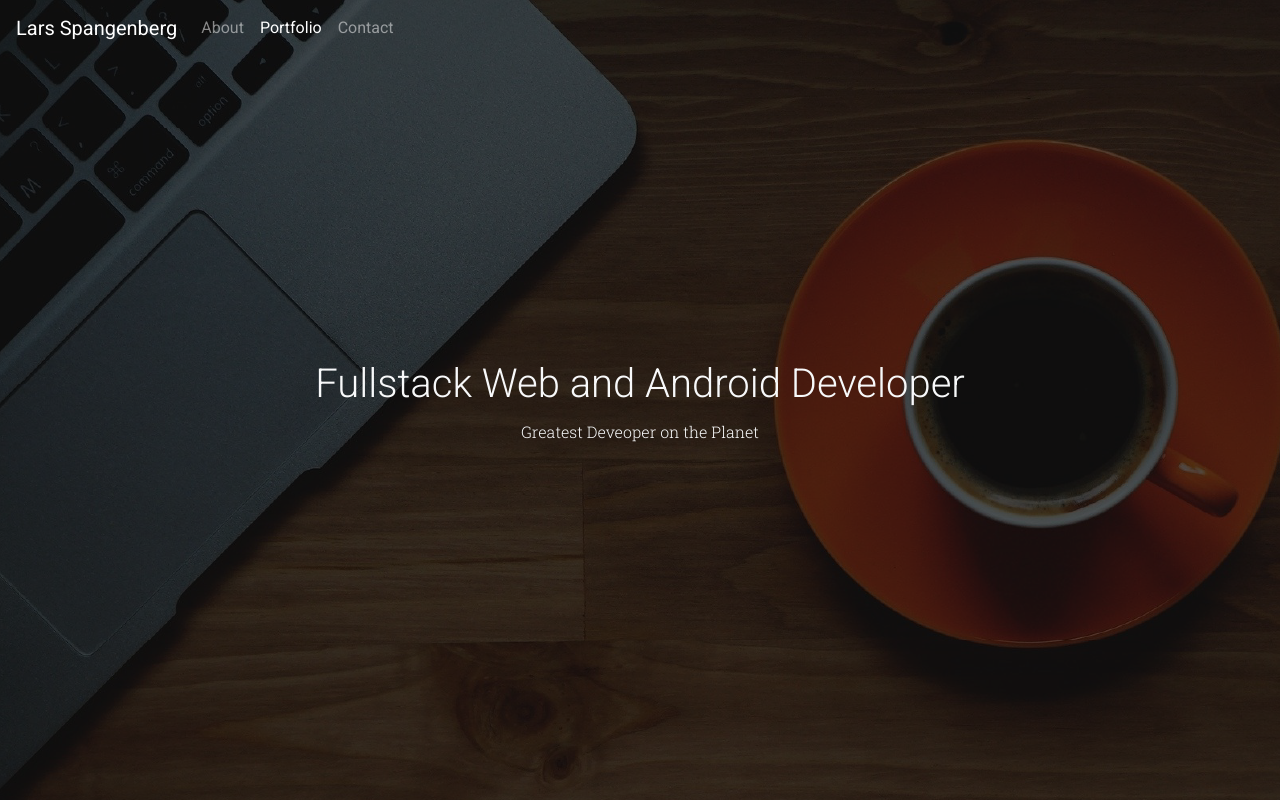
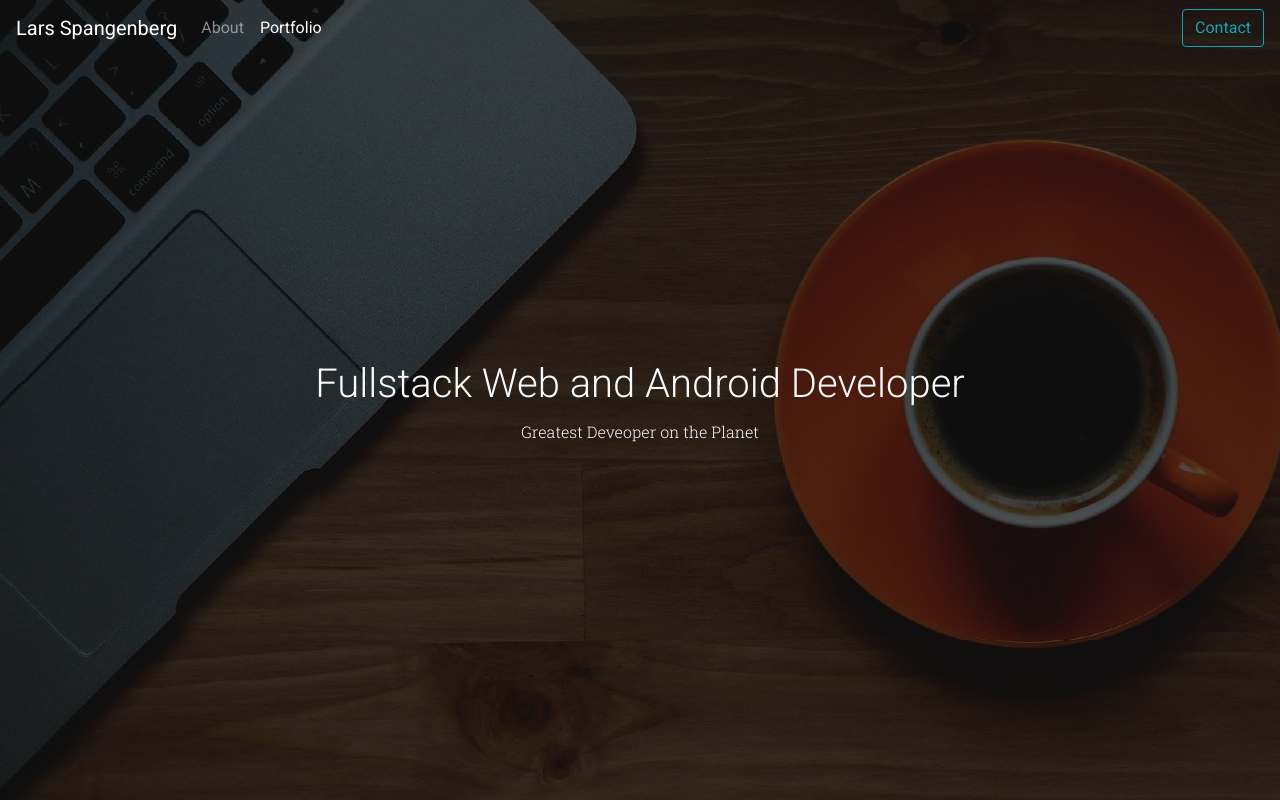
Before and after one commit to LarsSpangenberg/my-portfolio-vue, a Vue app: page /#/ in a window 1280 px wide. Shown: the top 800 px of the page. Built offline with nearby package versions, Linux system fonts and the light colour scheme.

Commit message:
turned Contact into a button in navigation

```diff
--- a/src/components/common/navigation.vue
+++ b/src/components/common/navigation.vue
@@ -25,16 +25,15 @@
         <li class="nav-item">
           <a class="nav-link" href="#portfolio">Portfolio</a>
         </li>
-        <!-- TODO: turn contact into button -->
-        <li class="nav-item">
-          <a
-            class="nav-link"
-            href="#"
-            data-toggle="modal"
-            data-target=".contact-modal"
-          >Contact</a>
-        </li>
       </ul>
+      <button
+        class="btn navbar-btn btn-outline-info my-2 my-sm-0"
+        type="button"
+        data-toggle="modal"
+        data-target=".contact-modal"
+      >
+        Contact
+      </button>
     </div>
   </nav>
 </template>
```
